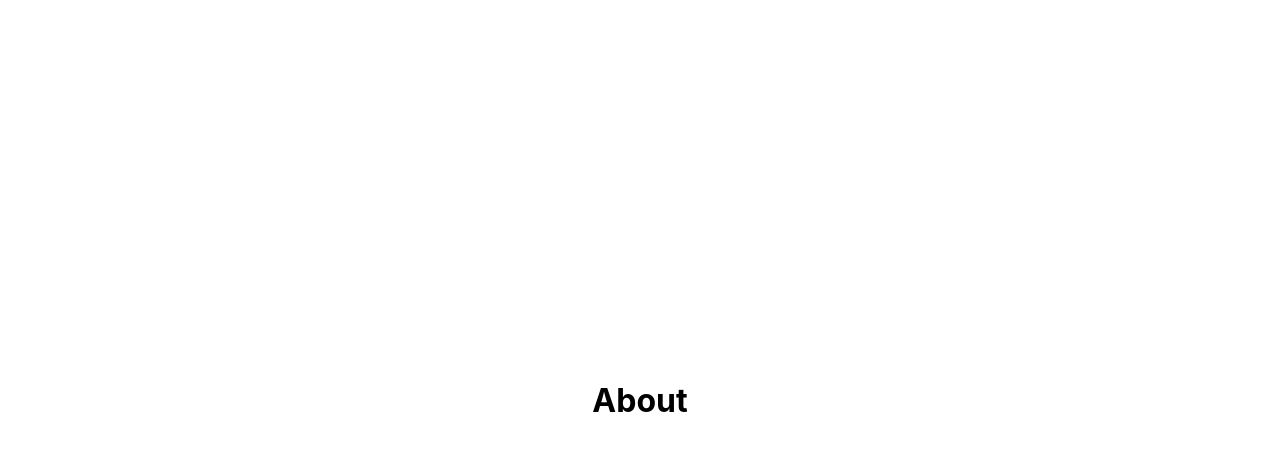
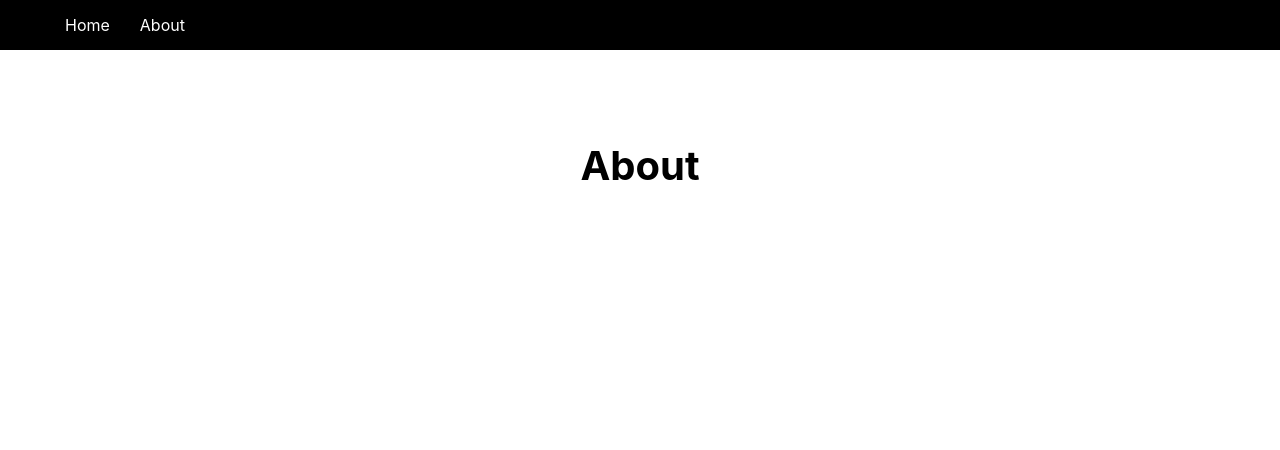
Before and after one commit to wforbes/nextjs-practice, a Next.js app: page /about in a window 1280 px wide. Shown: the top 450 px of the page. Built offline with nearby package versions, Linux system fonts and the light colour scheme.

Commit message:
add Nav to Layout
- add styled Nav component with links to Home and About pages to the Layout component, sitting before the container div

```diff
--- a/components/Layout.js
+++ b/components/Layout.js
@@ -1,12 +1,16 @@
+import Nav from './Nav'
 import styles from '../styles/Layout.module.css'
 
 const Layout = ({ children }) => {
 	return (
-		<div className={styles.container}>
-			<main className={styles.main}>
-				{ children }
-			</main>
-		</div>
+		<>
+			<Nav />
+			<div className={styles.container}>
+				<main className={styles.main}>
+					{ children }
+				</main>
+			</div>
+		</>
 	)
 }
 
--- /dev/null
+++ b/components/Nav.js
@@ -0,0 +1,19 @@
+import Link from 'next/link'
+import navStyles from '../styles/Nav.module.css'
+
+const Nav = () => {
+	return (
+		<nav className={navStyles.nav}>
+			<ul>
+				<li>
+					<Link href='/'>Home</Link>
+				</li>
+				<li>
+					<Link href='/about'>About</Link>
+				</li>
+			</ul>
+		</nav>
+	)
+}
+
+export default Nav
--- a/styles/Layout.module.css
+++ b/styles/Layout.module.css
@@ -8,8 +8,9 @@
   flex: 1;
   display: flex;
   flex-direction: column;
-  justify-content: center;
+  justify-content: flex-start;
   align-items: center;
+  font-size: 1.25rem;
 }
 
 .footer {
--- /dev/null
+++ b/styles/Nav.module.css
@@ -0,0 +1,20 @@
+.nav {
+	height: 50px;
+	padding: 10px;
+	background: #000;
+	color: #fff;
+	display: flex;
+	align-items: center;
+	justify-content: flex-start;
+  }
+
+  .nav ul {
+	display: flex;
+	justify-content: center;
+	align-items: center;
+	list-style: none;
+  }
+
+  .nav ul li a {
+	margin: 5px 15px;
+  }
```
